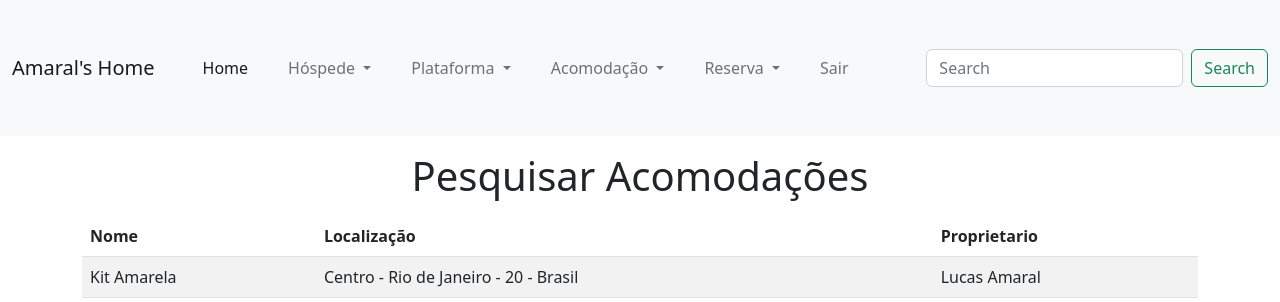
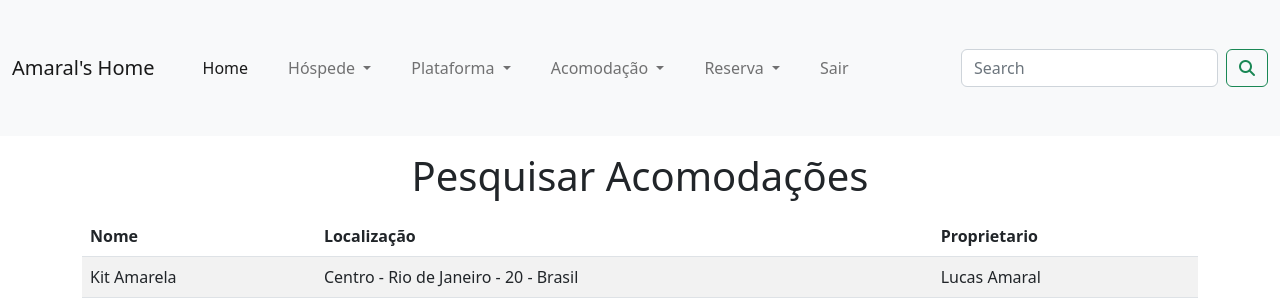
Before and after one commit to Lucas-Amaral-Santos/SHAH, a Django app: page /acomodacao/pesquisa_acomodacao/ in a window 1280 px wide. Shown: the top 302 px of the page. Run offline with Django 3.2, Linux system fonts and the light colour scheme; data comes from the database, SQL or seed files in the repository; both versions use the stored data as it was after the commit; some libraries are stand-ins or nearby versions.

Commit message:
Add README

```diff
--- a/templates/navbar.html
+++ b/templates/navbar.html
@@ -66,7 +66,7 @@
         </ul>
         <form class="d-flex" role="search">
           <input class="form-control me-2" type="search" placeholder="Search" aria-label="Search">
-          <button class="btn btn-outline-success" type="submit">Search</button>
+          <button class="btn btn-outline-success" type="submit"><i class="fa-solid fa-search"></i></button>
         </form>
       </div>
     </div>
```
Also changed, not shown: requirements.txt (added, +9 -0 lines), README.md (added), db.sqlite3.
